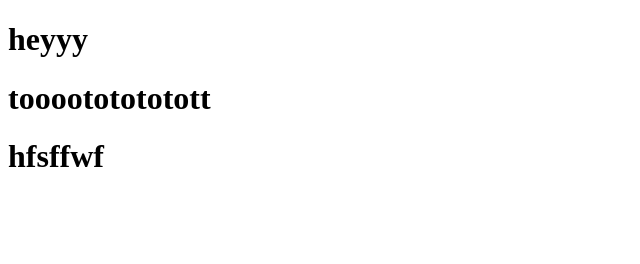
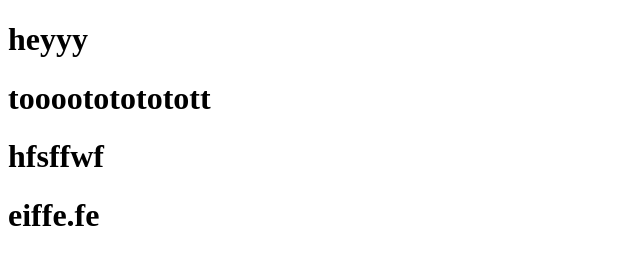
Before and after one commit to tilzz25/RICH-, a plain HTML site: page index.html in a window 1280 px wide. Shown: the whole page, without its empty margins (0-640 px from the left). Drawn offline with Linux system fonts and the light colour scheme.

Commit message:
tilak commit

```diff
--- a/index.html
+++ b/index.html
@@ -9,5 +9,6 @@
     <h1> heyyy</h1>
     <h1> toooototototott</h1>
     <h1> hfsffwf</h1>
+    <h1> eiffe.fe</h1>
 </body>
 </html>
```
